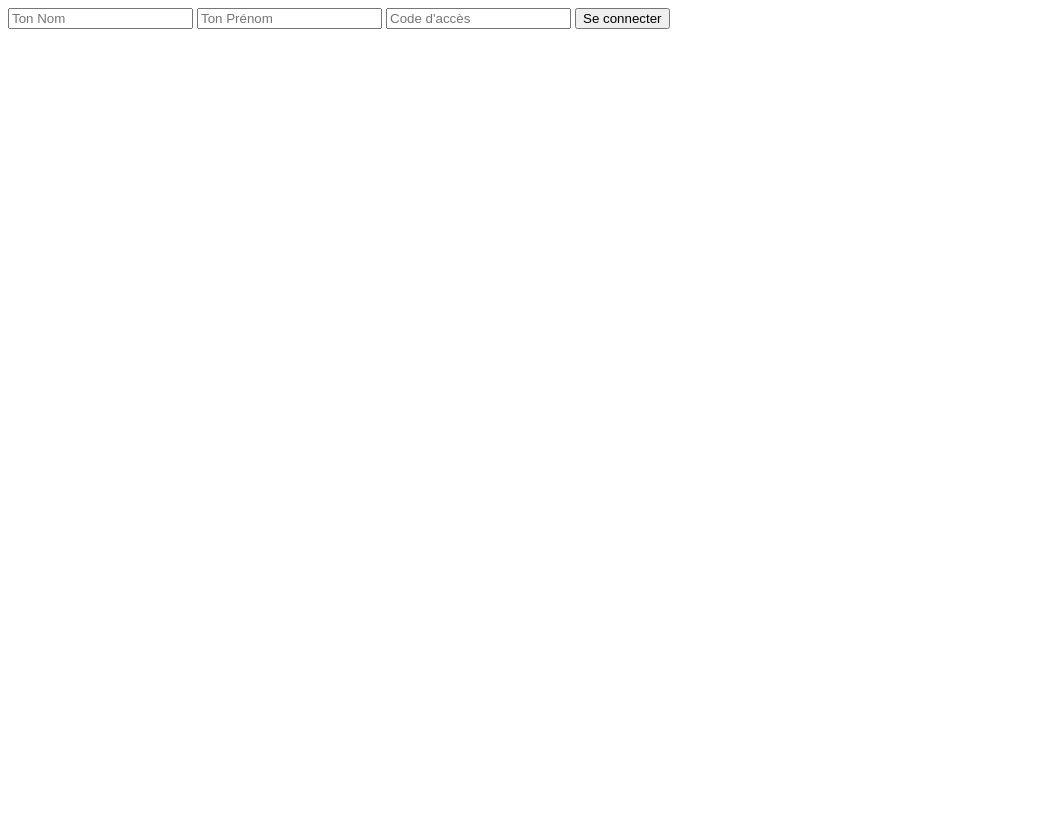
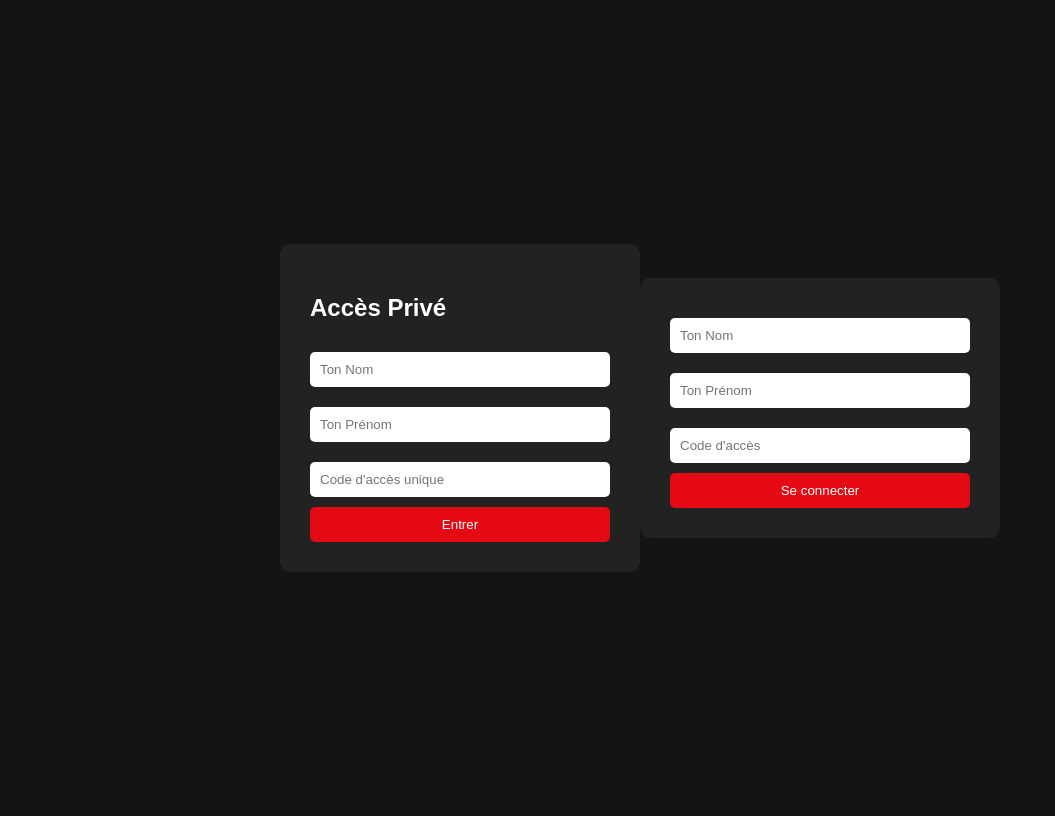
Before and after one commit to vguillotduenas-dotcom/StreamDeck, a Flask app: page /login in a window 1280 px wide. Shown: the whole page, without its empty margins (0-1055 px from the left). Before the commit the page ends 29 px from the top, so only its background shows below. Run offline with Flask 3, Linux system fonts and the light colour scheme.

Commit message:
login.html

```diff
--- a/templates/login.html
+++ b/templates/login.html
@@ -1,4 +1,24 @@
-<form method="POST">
+<!DOCTYPE html>
+<html>
+<head>
+    <title>Connexion</title>
+    <style>
+        body { background: #141414; color: white; font-family: Arial; display: flex; justify-content: center; align-items: center; height: 100vh; }
+        form { background: #222; padding: 30px; border-radius: 10px; width: 300px; }
+        input { width: 100%; padding: 10px; margin: 10px 0; border-radius: 5px; border: none; box-sizing: border-box; }
+        button { width: 100%; padding: 10px; background: #e50914; color: white; border: none; cursor: pointer; border-radius: 5px; }
+    </style>
+</head>
+<body>
+    <form method="POST">
+        <h2>Accès Privé</h2>
+        <input type="text" name="nom" placeholder="Ton Nom" required>
+        <input type="text" name="prenom" placeholder="Ton Prénom" required>
+        <input type="text" name="code" placeholder="Code d'accès unique" required>
+        <button type="submit">Entrer</button>
+    </form>
+</body>
+</html><form method="POST">
     <input type="text" name="nom" placeholder="Ton Nom" required>
     <input type="text" name="prenom" placeholder="Ton Prénom" required>
     <input type="text" name="code" placeholder="Code d'accès" required>
```
